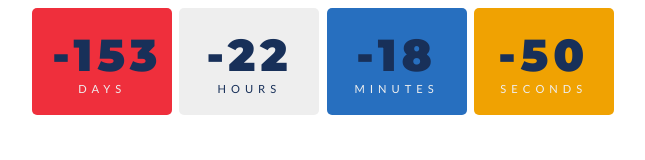
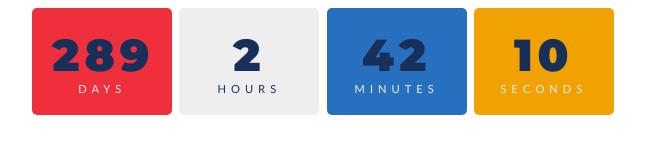
Before and after one commit to subeen16/notionDB_2025, a plain HTML site: page index.html in a window 1280 px wide. Shown: the whole page, without its empty margins (317-962 px from the left). Drawn offline with Linux system fonts and the light colour scheme.

Commit message:
Update index.html

```diff
--- a/index.html
+++ b/index.html
@@ -103,7 +103,7 @@ body{
 </body>
 <script>
     const year = new Date().getFullYear();
-const myDate = new Date('Oct 15, 2024 00:00:00');
+const myDate = new Date('Dec 31, 2025 00:00:00');
 console.log(myDate);
 
 // countdown
```
